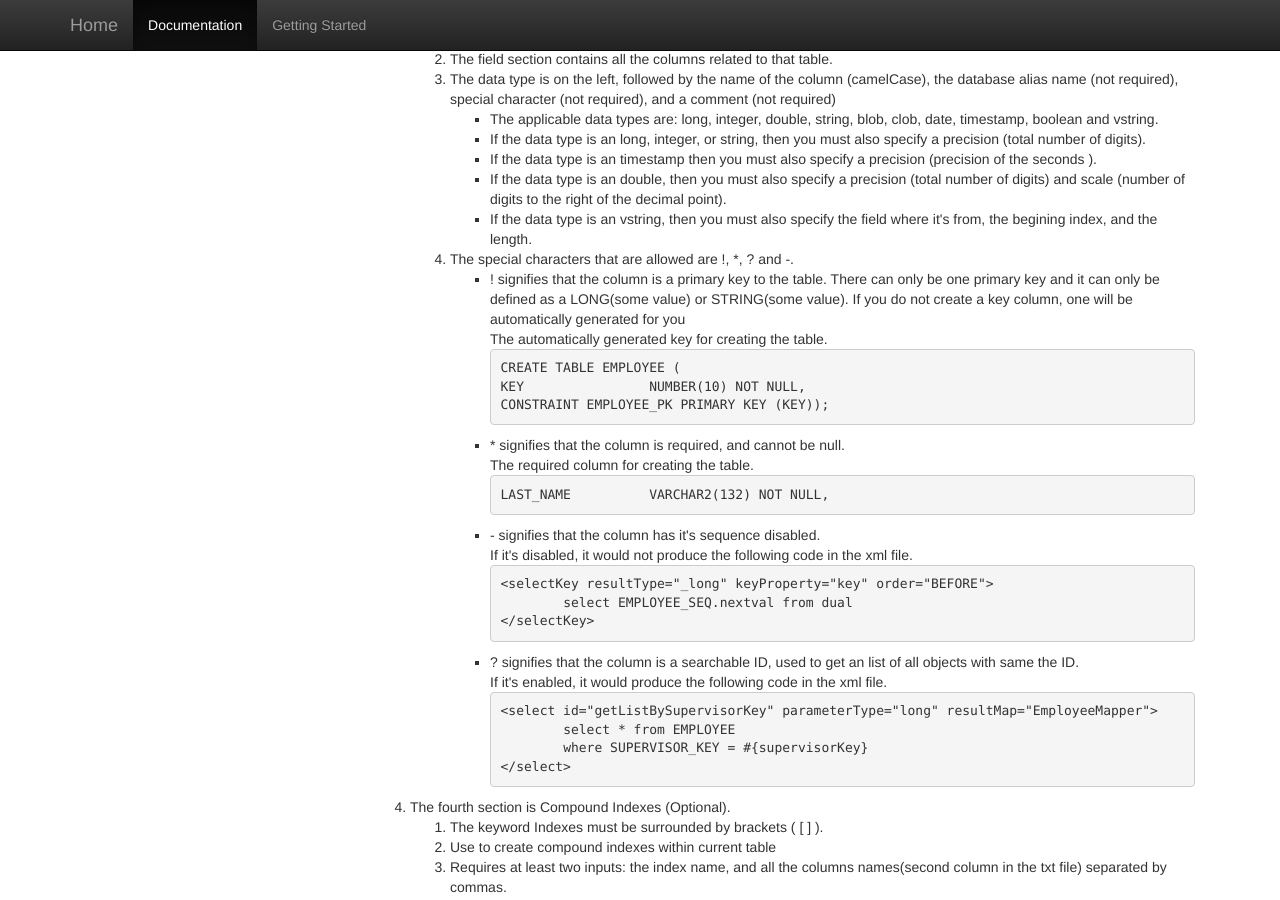
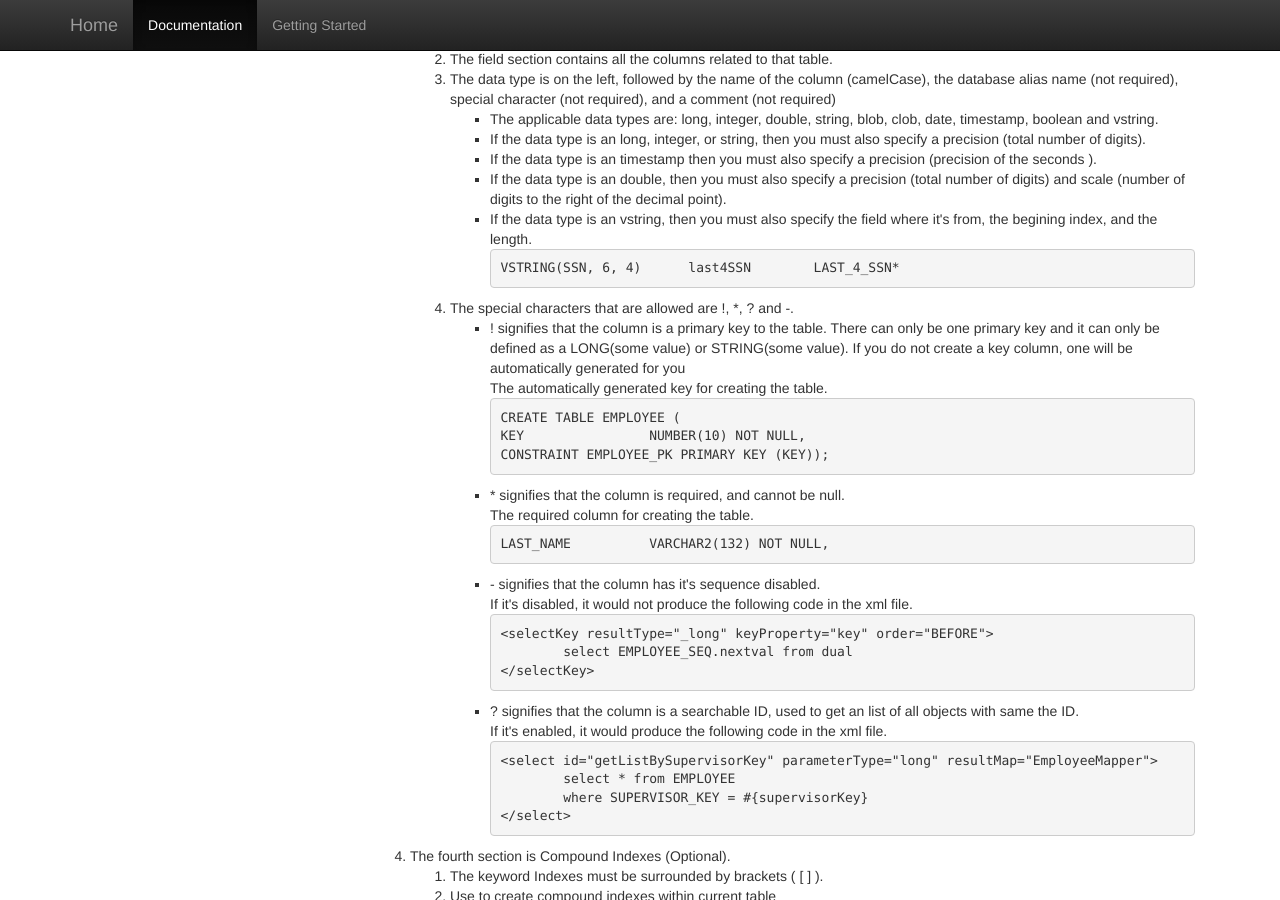
Before and after one commit to BatGen/batgen.github.io, a Jekyll site: the page built from documentation.html, in a window 1280 px wide and 900 px high, scrolled down 727 px. Built offline with Jekyll 4.4.1, drawn with Linux system fonts in a browser that asks for light colours; nearby versions of some CDN libraries; library files that are not in the unit come from our copies.

Commit message:
Update documentation.html

```diff
--- a/documentation.html
+++ b/documentation.html
@@ -98,6 +98,9 @@ group: navigation
     						digits to the right of the decimal point).</li>
     						<li>If the data type is an vstring, then you must also specify
     						the field where it's from, the begining index, and the length.
+<pre>
+VSTRING(SSN, 6, 4)	last4SSN	LAST_4_SSN*
+</pre>
     						</li>
     					</ul>
     				<li>The special characters that are allowed are !, *, ? and -.</li>
```
